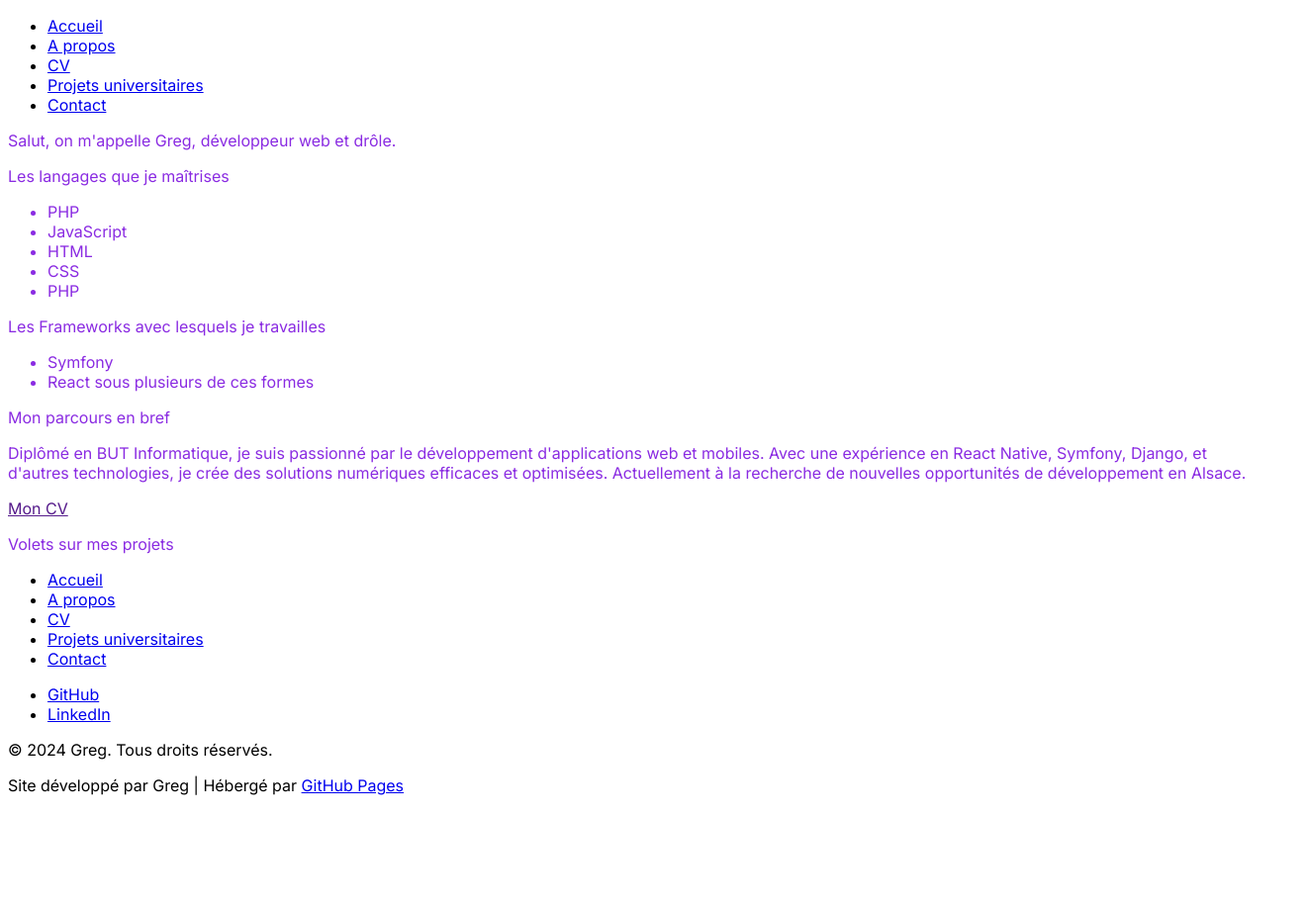
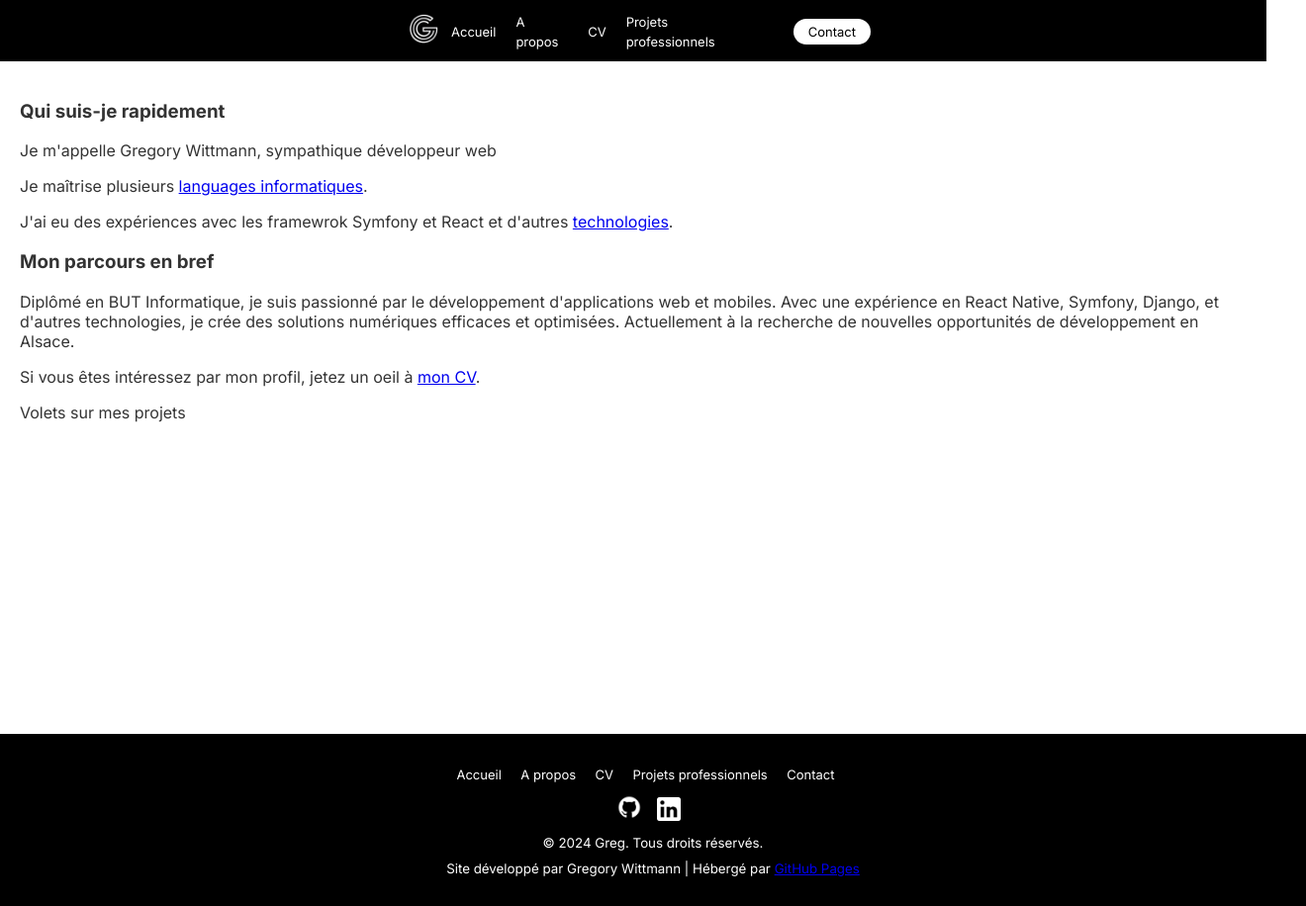
Before and after one commit to Abusbuse/Portfolio, a plain HTML site: page index.html in a window 1280 px wide. Shown: the whole page at 99% size, 1320 px wide, since content can reach past the window. Before the commit the page ends 820 px from the top, so only its background shows below. Drawn offline with Linux system fonts and the light colour scheme.

Commit message:
Ajout du style He/Fo + ajout logo liens + migration du js vers son fichier js

```diff
--- a/css/style.css
+++ b/css/style.css
@@ -1,22 +1,152 @@
+/* Styles généraux */
+html, body {
+    height: 100%;
+    margin: 0;
+}
 body {
+    margin: 0;
     font-family: 'Inter', sans-serif;
+    background-color: white; /* Fond blanc pour le contenu */
+    color: #333; /* Couleur du texte par défaut */
 }
 
-.content {
-    color:blueviolet;
+/* Header */
+/* Style général pour le header */
+header {
+    background-color: #000;
+    padding: 1px 400px;
 }
 
+/* Style pour la barre de navigation */
+.navbar {
+    display: flex;
+    justify-content: space-between;
+}
+
+/* Style pour les éléments de la navigation gauche (liens) */
+.nav-left {
+    display: flex;
+    align-items: center;
+    list-style: none;
+    padding: 0;
+    margin: 0;
+}
+
+.nav-left li {
+    margin-right: 20px;
+}
+
+.nav-left li a {
+    color: #fff;
+    text-decoration: none;
+    font-size: small;
+}
+
+header ul li a:hover {
+    text-decoration: underline;
+}
+
+/* Style pour la section droite avec Connexion et Inscription */
+.nav-right {
+    display: flex;
+    align-items: center;
+    list-style: none;
+    padding: 0;
+    margin: 0;
+}
+
+.nav-right li {
+    margin-left: 20px;
+}
+
+.nav-right li a {
+    color: #000;
+    text-decoration: none;
+    font-size: small;
+}
+
+/* Bouton "S'inscrire" */
+.btn-contact {
+    background-color: #fff;
+    padding: 5px 15px;
+    border-radius: 20px;
+    font-size: small;
+    text-decoration: none;
+}
+
+/* Style pour le logo ou texte de gauche */
+.logo a {
+    font-size: 1.5em;
+    color: #fff;
+    text-decoration: none;
+    font-size: small;
+}
+
+/* Footer */
+footer {
+    background-color: #000;
+    color: #fff;
+    padding: 20px;
+    text-align: center;
+    position: relative;
+    width: 100%;
+    bottom: 0;
+}
+
+footer ul {
+    list-style: none;
+    margin: 10px 0;
+    padding: 0;
+}
+
+footer ul li {
+    display: inline;
+    margin-right: 15px;
+}
+
+footer ul li a {
+    color: white;
+    text-decoration: none;
+    font-size: small;
+}
+
+footer ul li a:hover {
+    text-decoration: underline;
+}
+
+footer .social-links li {
+    margin-right: 10px;
+}
+
+footer p {
+    margin: 10px 0;
+    font-size: smaller;
+}
+
+/* Contenu de la page */
+.content {
+    background-color: white; /* Fond blanc pour le contenu */
+    padding: 20px;
+    min-height: 80vh; /* S'assure que le contenu a de l'espace avant le footer */
+}
+
+/* Style du contact form */
 .container {
-    width: 80%;
+    width: 40%;
+    min-height: calc(100vh - 120px);
     margin: auto;
     padding: 2rem;
+}
+
+.container h2 {
+    text-align: center;
 }
 
 form {
     background-color: #fff;
     padding: 2rem;
     border-radius: 8px;
-    box-shadow: 0 4px 8px rgba(0, 0, 0, 0.1);
+    box-shadow: 0 4px 8px rgba(0, 0, 0, 0.3);
 }
 
 label {
@@ -35,7 +165,7 @@ input, textarea {
 
 button {
     padding: 0.5rem 2rem;
-    background-color: #4CAF50;
+    background-color: #000;
     color: white;
     border: none;
     border-radius: 4px;
@@ -43,5 +173,5 @@ button {
 }
 
 button:hover {
-    background-color: #45a049;
+    background-color: #222;
 }
--- a/index.html
+++ b/index.html
@@ -12,25 +12,15 @@
     <body>
         <div id="header"></div>
         <div class="content">
-            <p>Salut, on m'appelle Greg, développeur web et drôle.</p>
-            <p>Les langages que je maîtrises</p>
-            <ul>
-                <li>PHP</li>
-                <li>JavaScript</li>
-                <li>HTML</li>
-                <li>CSS</li>
-                <li>PHP</li>
-            </ul>
-            <p>Les Frameworks avec lesquels je travailles</p>
-            <ul>
-                <li>Symfony</li>
-                <li>React sous plusieurs de ces formes</li>
-            </ul>
+            <h3>Qui suis-je rapidement</h3>
+            <p>Je m'appelle Gregory Wittmann, sympathique développeur web</p>
+            <p>Je maîtrise plusieurs <a href="/pp.html">languages informatiques</a>.</p>
+            <p>J'ai eu des expériences avec les framewrok Symfony et React et d'autres <a href="/pp.html">technologies</a>.</p>
 
-            <p>Mon parcours en bref</p>
+            <h3>Mon parcours en bref</h3>
             <p>Diplômé en BUT Informatique, je suis passionné par le développement d'applications web et mobiles. Avec une expérience en React Native, Symfony, Django, et d'autres technologies, je crée des solutions numériques efficaces et optimisées. Actuellement à la recherche de nouvelles opportunités de développement en Alsace.</p>
 
-            <a href="">Mon CV</a>
+            <p>Si vous êtes intéressez par mon profil, jetez un oeil à <a href="/cv.html">mon CV</a>.</p>
 
             <p>Volets sur mes projets</p>
         </div>
--- a/js/script.js
+++ b/js/script.js
@@ -1,6 +1,9 @@
+// Fonction qui gère le chargement de l'header.html et du footer.html
 function includeHTML() {
     const includes = document.querySelectorAll('[id]');
     includes.forEach(el => {
+        // Limiter le chargement des fichiers HTML uniquement aux éléments spécifiques
+        if (el.id === 'header' || el.id === 'footer') {
             let file = el.getAttribute('id') + ".html";
             fetch(`/partials/${file}`)
             .then(response => {
@@ -11,7 +14,30 @@ function includeHTML() {
                 }
             })
             .then(data => el.innerHTML = data);
+        }
     });
 }
 
-window.onload = includeHTML;
+window.onload = function() {
+    includeHTML();
+
+    // Initialiser emailjs
+    emailjs.init('m2UbHNucx2QNjTMx2');
+
+    // Gestion du formulaire de contact
+    const form = document.getElementById('contact-form');
+    if (form) {
+        form.addEventListener('submit', function(event) {
+            event.preventDefault();
+
+            emailjs.sendForm('service_d27ns2p', 'template_s8j9qqf', this)
+                .then(function() {
+                    document.getElementById('success-msg').style.display = 'block';
+                    document.getElementById('error-msg').style.display = 'none';
+                }, function(error) {
+                    document.getElementById('error-msg').style.display = 'block';
+                    document.getElementById('success-msg').style.display = 'none';
+                });
+        });
+    }
+};
--- a/partials/footer.html
+++ b/partials/footer.html
@@ -3,16 +3,16 @@
         <li><a href="/index.html">Accueil</a></li>
         <li><a href="/pp.html">A propos</a></li>
         <li><a href="/cv.html">CV</a></li>
-        <li><a href="/projets.html">Projets universitaires</a></li>
+        <li><a href="/projets.html">Projets professionnels</a></li>
         <li><a href="/contact.html">Contact</a></li>
       </ul>
 
       <ul class="social-links">
-        <li><a href="https://github.com/Abusbuse" target="_blank">GitHub</a></li>
-        <li><a href="https://www.linkedin.com/in/gregory-wittmann-52933a254" target="_blank">LinkedIn</a></li>
+        <li><a href="https://github.com/Abusbuse" target="_blank"><img src="/assets/github.png" width="28px"></a></li>
+        <li><a href="https://www.linkedin.com/in/gregory-wittmann-52933a254" target="_blank"><img src="/assets/linkedin.png" width="24px"></a></li>
       </ul>
 
       <p>&copy; 2024 Greg. Tous droits réservés.</p>
 
-      <p>Site développé par Greg | Hébergé par <a href="https://pages.github.com" target="_blank">GitHub Pages</a></p>
+      <p>Site développé par Gregory Wittmann | Hébergé par <a href="https://pages.github.com" target="_blank">GitHub Pages</a></p>
 </footer>
--- a/partials/header.html
+++ b/partials/header.html
@@ -1,11 +1,14 @@
 <header>
-    <nav>
-      <ul>
-        <li><a href="/index.html">Accueil</a></li>
-        <li><a href="/pp.html">A propos</a></li>
-        <li><a href="/cv.html">CV</a></li>
-        <li><a href="/projets.html">Projets universitaires</a></li>
-        <li><a href="/contact.html">Contact</a></li>
+  <nav class="navbar">
+    <a class="logo" href="/index.html"><img src="/assets/logo_G_White.png" width="56px"></a>
+      <ul class="nav-left">
+          <li><a href="/index.html">Accueil</a></li>
+          <li><a href="/pp.html">A propos</a></li>
+          <li><a href="/cv.html">CV</a></li>
+          <li><a href="/projets.html">Projets professionnels</a></li>
       </ul>
-    </nav>
+      <ul class="nav-right">
+          <li><a href="/contact.html" class="btn-contact">Contact</a></li>
+      </ul>
+  </nav>
 </header>
```
Also changed, not shown: contact.html (+3 -24 lines), cv.html (+1 -2 lines), projets.html (+3 -2 lines), assets/github.png (added), assets/linkedin-logo.png (added), assets/linkedin.png (added). Lines whose indentation alone changed are shown as unchanged.
